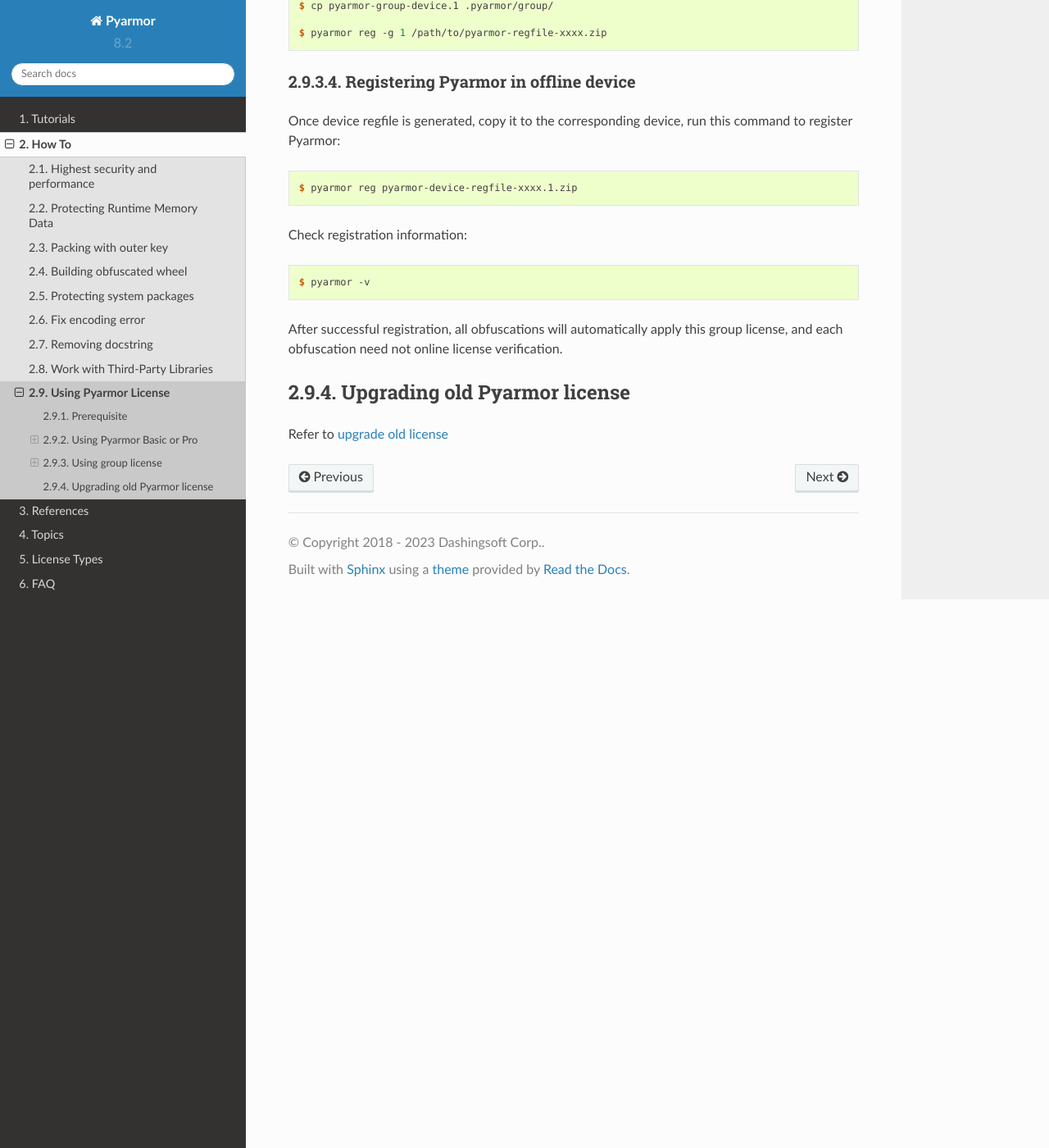
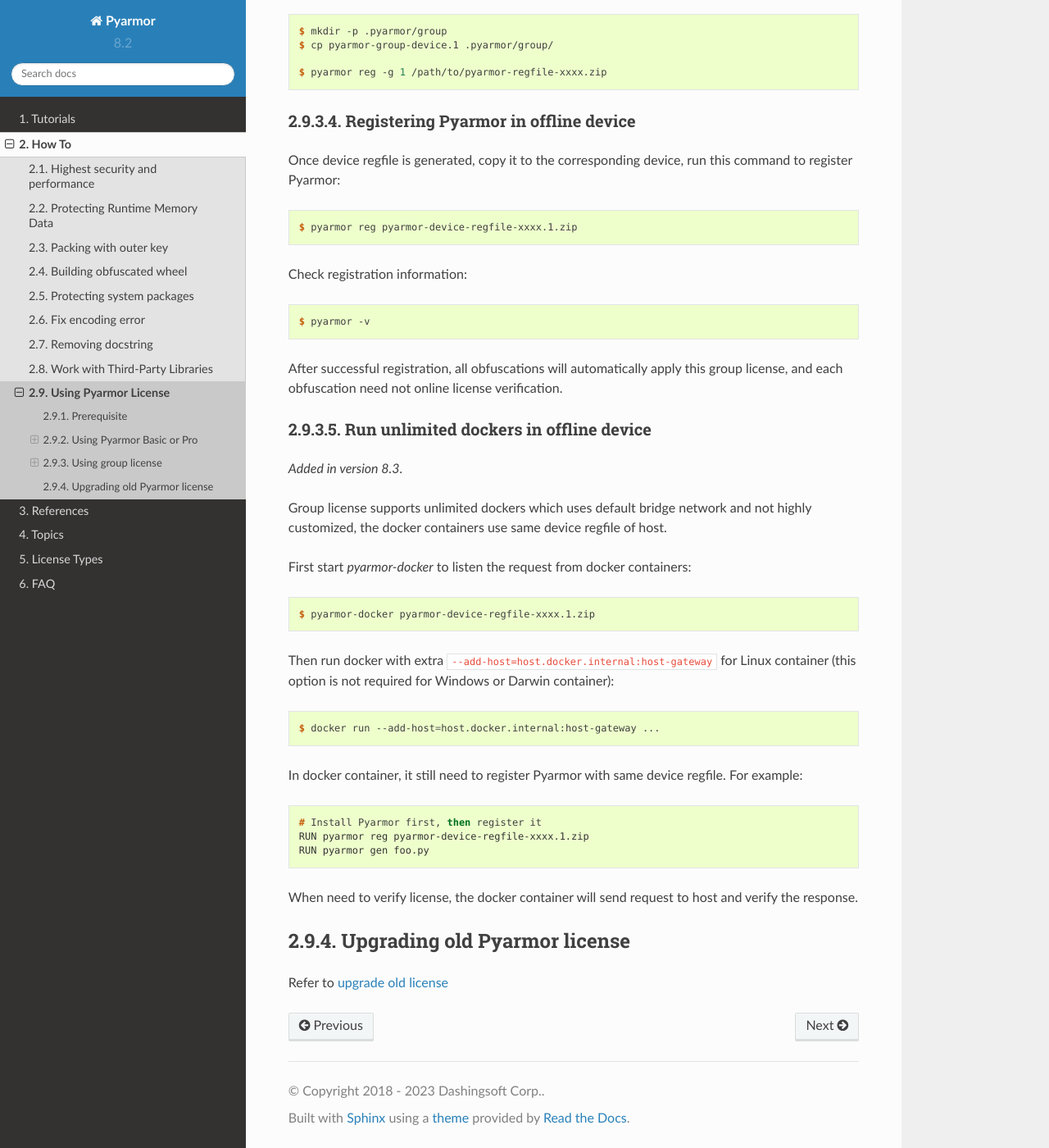
Before and after one commit to dashingsoft/pyarmor, a Sphinx documentation site: the page built from docs/how-to/register.rst, in a window 1280 px wide and 1400 px high, scrolled down 3769 px. Shown: the whole window at 82% size. Built offline with Sphinx 7.4.7 and the Read the Docs theme 2.0.0, drawn with Linux system fonts in a browser that asks for light colours; some of the changed text lies outside the part shown.

Commit message:
Doc group license works with unlimited dockers

```diff
--- a/docs/how-to/register.rst
+++ b/docs/how-to/register.rst
@@ -80,7 +80,7 @@
 
 It's no problem to run Pyarmor in Docker or CI pipeline to obfuscate user's application. Register pyarmor with :file:`pyarmor-regfile-xxxx.zip` same as above. **But It's not allowed to distribute pyarmor self and any Pyarmor License to customer**
 
-Don't run too many build dockers, maximum is 100.
+Don't run too many build dockers, maximum is 100 in 24 hours. If more than 100 runs one day, please use Pyarmor Group License.
 
 Using group license
 ===================
@@ -144,6 +144,29 @@
 
 After successful registration, all obfuscations will automatically apply this group license, and each obfuscation need not online license verification.
 
+Run unlimited dockers in offline device
+---------------------------------------
+
+.. versionadded:: 8.3
+
+Group license supports unlimited dockers which uses default bridge network and not highly customized, the docker containers use same device regfile of host.
+
+First start `pyarmor-docker` to listen the request from docker containers::
+
+    $ pyarmor-docker pyarmor-device-regfile-xxxx.1.zip
+
+Then run docker with extra ``--add-host=host.docker.internal:host-gateway`` for Linux container (this option is not required for Windows or Darwin container)::
+
+    $ docker run --add-host=host.docker.internal:host-gateway ...
+
+In docker container, it still need to register Pyarmor with same device regfile. For example::
+
+    # Install Pyarmor first, then register it
+    RUN pyarmor reg pyarmor-device-regfile-xxxx.1.zip
+    RUN pyarmor gen foo.py
+
+When need to verify license, the docker container will send request to host and verify the response.
+
 Upgrading old Pyarmor license
 =============================
 
--- a/docs/licenses.rst
+++ b/docs/licenses.rst
@@ -49,7 +49,9 @@
 
         Group license could unlock limitations (1) (2) (3) (4) (5) (7).
 
-        Offline obfuscation, it need not internet connection when obfuscating the scripts. At this time, this is the only difference between Pyarmor Group and Pyarmor Pro.
+        Group license supports unlimited dockers which uses default bridge network and not highly customized. For Pyarmor Basic or Pyarmor Pro, up to 100 runs in 24 hours.
+
+        Offline obfuscation, it need not internet connection when obfuscating the scripts.
 
 Refer to :doc:`use Pyarmor License <how-to/register>`
 
@@ -111,6 +113,7 @@
    obf-code > 1            No         Y          Y           Y       [11]_
    RFT MODE                No         No         Y           Y
    BCC MODE                No         No         Y           Y
+   Unlimited dockers       Y          No         No          Y       [12]_
    ===================  ========   ========   =========   ========  ==============
 
 .. rubric:: notes
@@ -126,6 +129,7 @@
 .. [9] Assert Protection: preventing others from hacking obfuscated scripts
 .. [10] Themedia Protection: using Themedia to protect Windows dlls
 .. [11] ``--obf-code=2`` is new in Pyarmor 8.2
+.. [12] This feature is introduced in Pyarmor 8.3, group license supports unlimited dockers, basic and pro licenses only allow 100 runs one day.
 
 Purchasing license
 ==================
```
